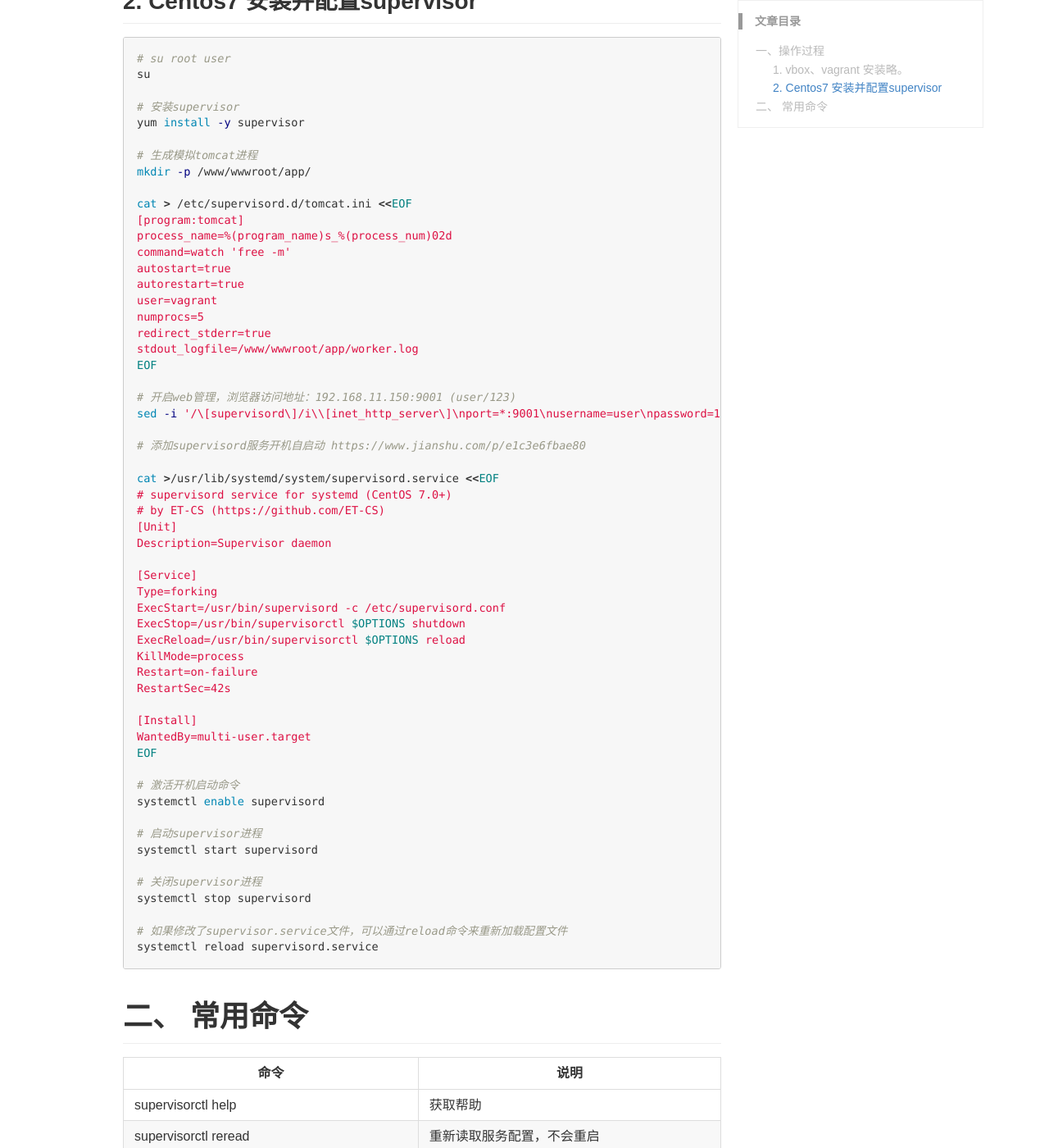
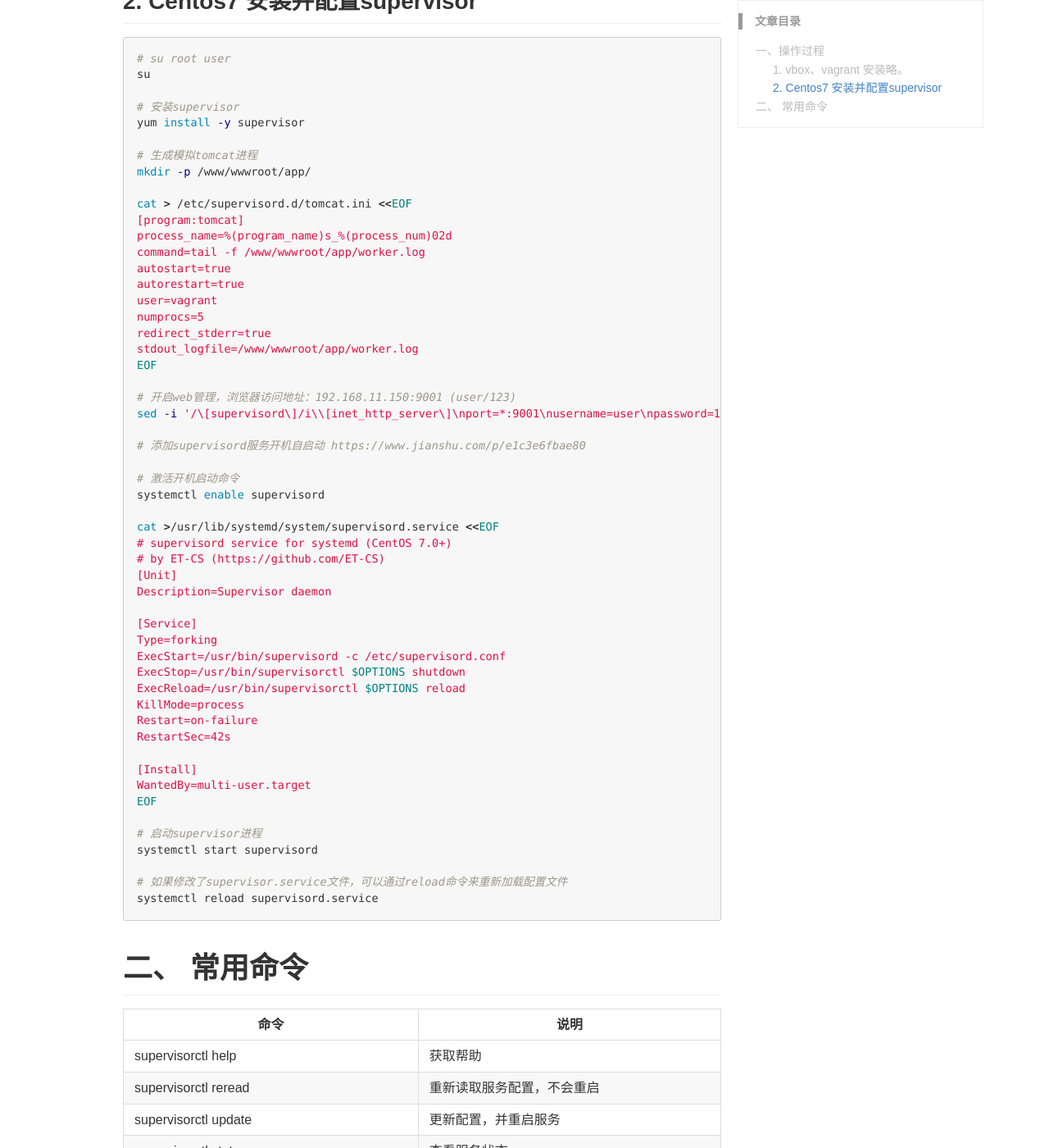
Before and after one commit to outmanzzq/outmanzzq.github.io, a Jekyll site: the page built from _posts/2018-11-15-supervisor.md, in a window 1280 px wide and 1400 px high, scrolled down 2653 px. Shown: the whole window at 82% size. Built offline with Jekyll 4.4.1, drawn with Linux system fonts in a browser that asks for light colours; comment, search, counter and statistics services are not loaded.

Commit message:
update supervisor article fixed start process failed and startup scripts

```diff
--- a/_posts/2018-11-15-supervisor.md
+++ b/_posts/2018-11-15-supervisor.md
@@ -133,7 +133,7 @@ mkdir -p /www/wwwroot/app/
 cat > /etc/supervisord.d/tomcat.ini <<EOF
 [program:tomcat]
 process_name=%(program_name)s_%(process_num)02d
-command=watch 'free -m'
+command=tail -f /www/wwwroot/app/worker.log
 autostart=true
 autorestart=true
 user=vagrant
@@ -166,14 +169,8 @@ RestartSec=42s
 WantedBy=multi-user.target
 EOF
 
-# 激活开机启动命令
-systemctl enable supervisord
-
 # 启动supervisor进程
 systemctl start supervisord
-
-# 关闭supervisor进程
-systemctl stop supervisord
 
 # 如果修改了supervisor.service文件，可以通过reload命令来重新加载配置文件
 systemctl reload supervisord.service
```
Also changed, not shown: other parts of _posts/2018-11-15-supervisor.md (+3 -0 lines).
